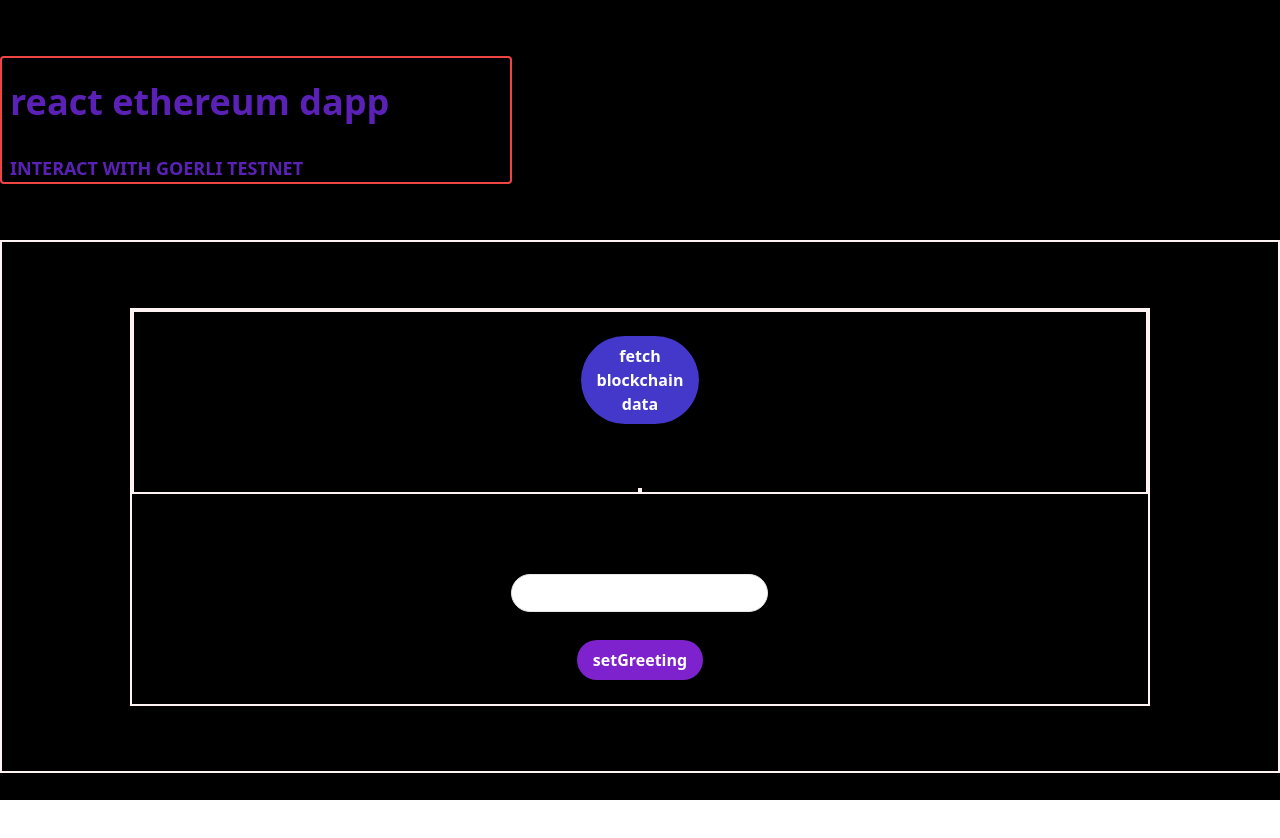
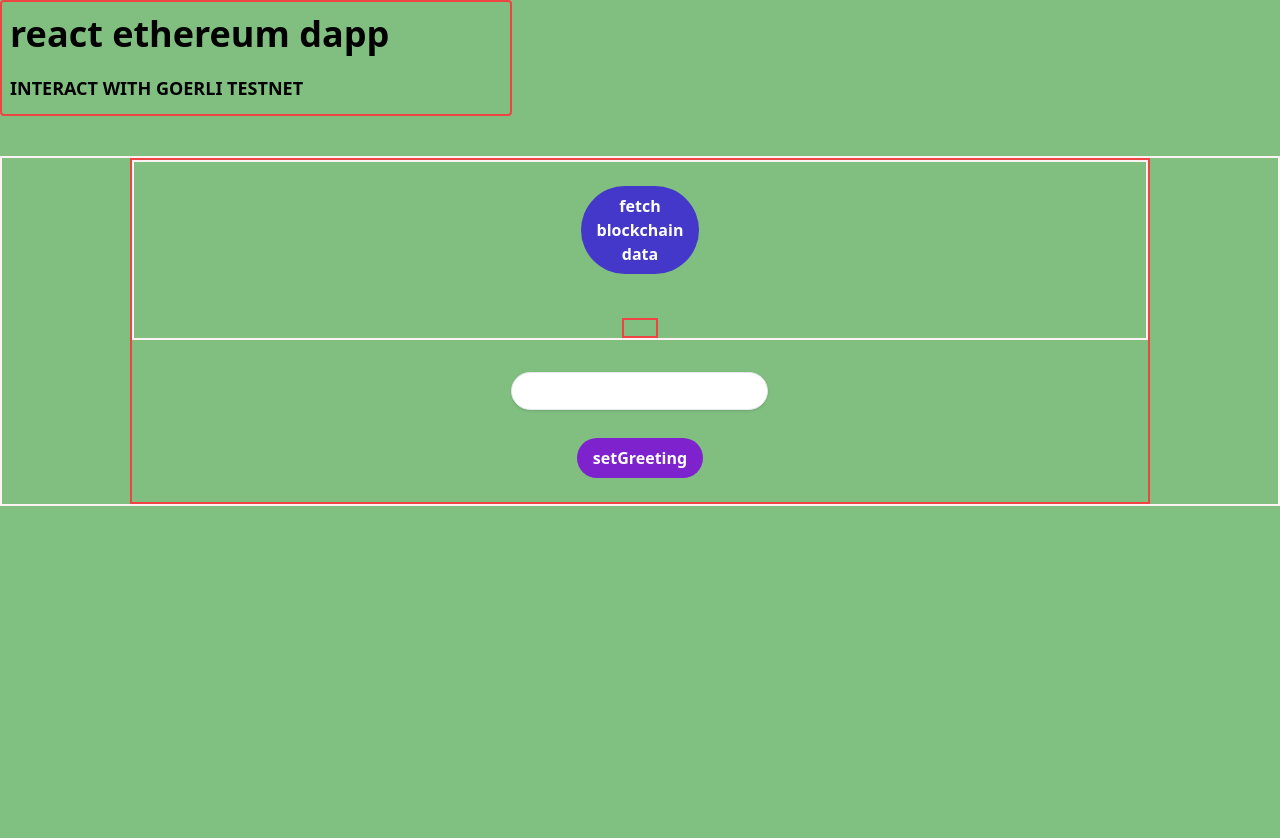
Before and after one commit to dhaedream/greet-1, a React (Create React App) app: page / in a window 1280 px wide. Before the commit the page ends 800 px from the top, so only its background shows below. Built offline with nearby package versions, Linux system fonts and the light colour scheme.

Commit message:
styling of background to contain card. Im focusing on making this work and look good, however the app will benefit from cleaner code in the future

```diff
--- a/src/App.js
+++ b/src/App.js
@@ -71,19 +71,20 @@ function App() {
   }
 
   return (
-    <div className="w-screen h-screen bg-black text-violet-800 flex flex-col content-between">
-      <div className="flex flex-col container border-solid border-2 border-red-500 gshadow-lg rounded my-14 w-2/5">
-        <div className="text-grey-600 text-4xl py-6 px-2 mb-2 font-black">
+    <div className="background">
+      {/* <div className="background w-screen h-screen min-h-fit text-violet-800 flex flex-col content-between"> */}
+      <div className="flex flex-col border-solid border-2 border-red-500 gshadow-lg rounded w-2/5">
+        <div className="text-grey-600 text-4xl py-3 px-2 mb-2 font-black">
           react ethereum dapp
         </div>
-        <div className="text-lg px-2 font-semibold">
+        <div className="text-lg px-2 font-semibold mb-3">
           INTERACT WITH GOERLI TESTNET
         </div>
       </div>
       {/* card  */}
-      <div className="flex justify-center h-4/6 w-full border-solid border-2 border-red-50">
-        <div className="flex flex-col space-y-20  my-auto   content-center  border-solid border-2 border-red-50 w-4/5 ">
-          <div className="flex flex-col space-y-10  items-center border-solid border-2 border-red-50">
+      <div className="flex justify-center min-h-fit  w-full border-solid border-2 border-red-50 my-10">
+        <div className="flex flex-col space-y-8  my-auto   content-center  border-solid border-2 border-red-500 h-4/6 w-4/5 ">
+          <div className="flex flex-col space-y-5  items-center border-solid border-2 border-red-50">
             <button
               className="bg-indigo-700 my-6 rounded-full w-1/9 motion:animate-bounce hover:bg-blue-700 text-white font-bold py-2 px-4"
               onClick={fetchGreeting}
@@ -92,13 +93,13 @@ function App() {
               <p>blockchain</p>
               <p>data</p>
             </button>
-            <div className="neon flex border-solid border-2 border-red-50 overflow-scroll max-w-[80%] max-h-40 text-center">
+            <div className="neon flex border-solid border-2 border-red-500 overflow-scroll max-w-[80%] max-h-40 text-center">
               {greeting}
             </div>
           </div>
 
           <form
-            className="flex flex-col pb-6 space-y-7 items-center min-h-fit h-1/6 "
+            className="flex flex-col pb-6 space-y-7 items-center min-h-fit h-1/7 "
             onSubmit={(event) => handleSubmit(event)}
           >
             <input
--- a/src/index.css
+++ b/src/index.css
@@ -3,11 +3,18 @@
 @tailwind utilities;
 
 @layer components {
+  .background {
+    background: #1818;
+    height: 105vh;
+    min-height: contain;
+  }
   .neon {
     color: #00ff41;
     text-shadow: 0 0 5px #fff, 0 0 20px #49ff18, 0 0 55px #49ff18,
       0 0 75px #49ff18, 2px 2px 2px rgba(206, 89, 55, 0);
-    font-size: 2rem;
+    font-size: 3rem;
+    line-height: 3rem;
+    padding: 0.5rem 1rem;
   }
   ,
   .button-font {
```
